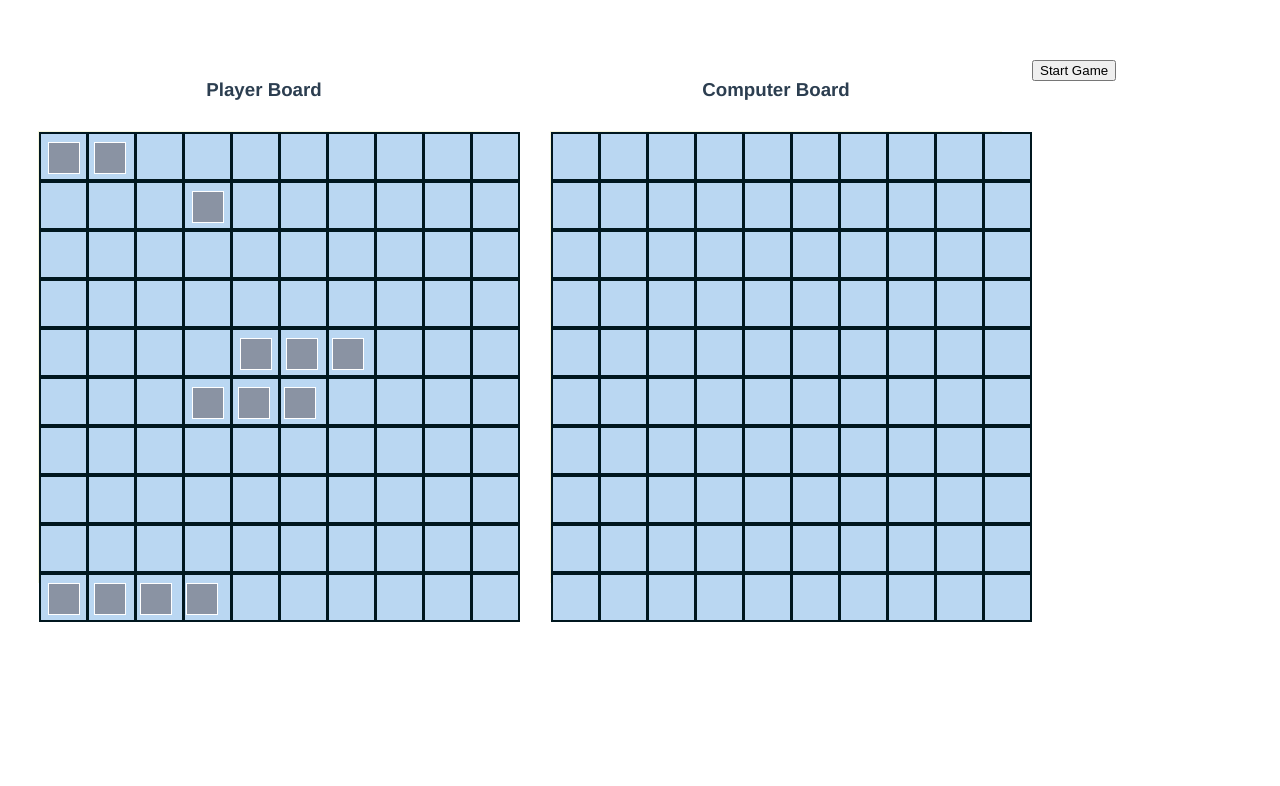
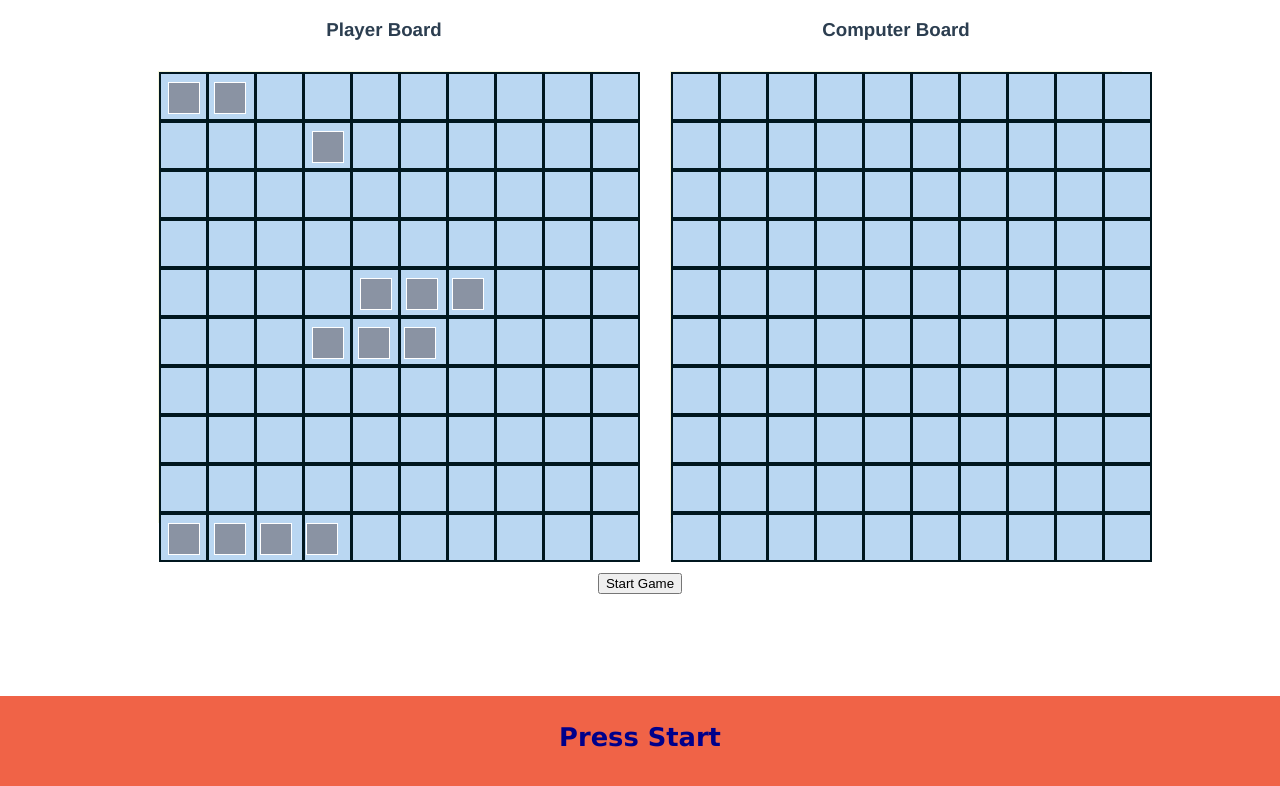
Before and after one commit to miradii/battleship, a Vue app: page / in a window 1280 px wide. Shown: the top 786 px of the page. Built offline with nearby package versions, Linux system fonts and the light colour scheme.

Commit message:
extracted game component from app.vue

```diff
--- a/src/App.vue
+++ b/src/App.vue
@@ -1,126 +1,28 @@
 <template>
-  <div class="boards">
-    <div>
-      <h3>Player Board</h3>
-      <GameBoard
-        :gameboard="playerboard"
-        :isPlayerBoard="true"
-        :gameState="state"
-        :key="playerKey"
-      />
-    </div>
-    <div>
-      <h3>Computer Board</h3>
-      <GameBoard
-        :gameboard="comboard"
-        :isPlayerBoard="false"
-        :gameState="state"
-        @shot="handleRound"
-        :key="comKey"
-      />
-    </div>
-    <div class="controls">
-      <button v-if="state.over" @click="handleStart" id="startBtn">
-        New Game
-      </button>
-      <button v-if="state.playing" id="stopBtn" @click="handleStop">
-        Stop Game
-      </button>
-      <button v-if="state.paused" id="stopBtn" @click="handleStart">
-        Start Game
-      </button>
-    </div>
-  </div>
+  <Game />
 </template>
 
 <script>
-import { startGame } from "./gameobjects/Game";
-import GameBoard from "./components/GameBoard.vue";
-import { ref } from "@vue/reactivity";
-import { watch } from "@vue/runtime-core";
-
+import Game from "./components/Game.vue";
 export default {
   name: "App",
-  components: {
-    GameBoard,
-  },
-  setup() {
-    // put everything we get from a game object on a ref so they are reactive
-    let playerboard = ref(null);
-    let comboard = ref(null);
-    let state = ref(null);
-    let game = startGame();
-    let { player, comPlayer, gameState } = game;
-    playerboard.value = comPlayer.enemyBoard;
-    comboard.value = player.enemyBoard;
-    state.value = gameState;
-    //By updating these keys we can rerender a component
-    let playerKey = ref(true);
-    let comKey = ref(true);
-
-    //clickHandlers
-    const handleRound = (x, y) => {
-      console.log("here");
-      player.play(x, y);
-      comPlayer.play();
-      (comKey.value = !comKey.value), (playerKey.value = !comKey.value);
-    };
-    watch(state, () => {
-      (comKey.value = !comKey.value), (playerKey.value = !comKey.value);
-    });
-    const handleStart = () => {
-      if (state.value.paused) {
-        state.value = {
-          playing: true,
-          paused: false,
-          over: false,
-        };
-      } else {
-        game = startGame();
-        const {
-          player: newplayer,
-          comPlayer: newcomPlayer,
-          gameState: newgameState,
-        } = game;
-        player = newplayer;
-        comPlayer = newcomPlayer;
-        gameState = newgameState;
-        playerboard.value = comPlayer.enemyBoard;
-        comboard.value = player.enemyBoard;
-        state.value = gameState;
-      }
-    };
-    const handleStop = () => {
-      state.value = {
-        playing: false,
-        paused: false,
-        over: true,
-      };
-    };
-    return {
-      playerboard,
-      comboard,
-      handleRound,
-      playerKey,
-      comKey,
-      state,
-      handleStart,
-      handleStop,
-    };
-  },
+  components: { Game },
 };
 </script>
 
 <style>
+body,
+html {
+  margin: 0;
+  padding: 0;
+  width: 100vw;
+  height: 100vh;
+}
 #app {
   font-family: Avenir, Helvetica, Arial, sans-serif;
   -webkit-font-smoothing: antialiased;
   -moz-osx-font-smoothing: grayscale;
   text-align: center;
   color: #2c3e50;
-  margin-top: 60px;
-}
-.boards {
-  display: flex;
 }
 </style>
--- /dev/null
+++ b/src/components/Game.vue
@@ -0,0 +1,144 @@
+<template>
+  <div class="boards">
+    <div>
+      <h3>Player Board</h3>
+      <GameBoard
+        :gameboard="playerboard"
+        :isPlayerBoard="true"
+        :gameState="state"
+        :key="playerKey"
+      />
+    </div>
+    <div>
+      <h3>Computer Board</h3>
+      <GameBoard
+        :gameboard="comboard"
+        :isPlayerBoard="false"
+        :gameState="state"
+        @shot="handleRound"
+        :key="comKey"
+      />
+    </div>
+  </div>
+  <div class="controls">
+    <button v-if="state.over" @click="handleStart" id="startBtn">
+      New Game
+    </button>
+    <button v-if="state.playing" id="stopBtn" @click="handleStop">
+      Stop Game
+    </button>
+    <button v-if="state.paused" id="stopBtn" @click="handleStart">
+      Start Game
+    </button>
+  </div>
+  <Hud :message="hudMessage" />
+</template>
+
+<script>
+import { startGame } from "../gameobjects/Game";
+import GameBoard from "./GameBoard.vue";
+import Hud from "./Hud.vue";
+import { ref } from "@vue/reactivity";
+import { watch } from "@vue/runtime-core";
+export default {
+  name: "Game",
+  components: {
+    Hud,
+    GameBoard,
+  },
+  setup() {
+    // put everything we get from a game object on a ref so they are reactive
+    let playerboard = ref(null);
+    let comboard = ref(null);
+    let state = ref(null);
+    let hudMessage = ref("Press Start");
+    let game = startGame();
+    let { player, comPlayer, gameState } = game;
+    playerboard.value = comPlayer.enemyBoard;
+    comboard.value = player.enemyBoard;
+    state.value = gameState;
+    //By updating these keys we can rerender a component
+    let playerKey = ref(true);
+    let comKey = ref(true);
+
+    //clickHandlers
+    const handleRound = (x, y) => {
+      player.play(x, y);
+      comPlayer.play();
+      (comKey.value = !comKey.value), (playerKey.value = !comKey.value);
+      if (comPlayer.enemyBoard.areAllShipSunk()) {
+        state.value = {
+          playing: false,
+          paused: false,
+          over: true,
+        };
+        hudMessage.value = "You Lost, Maybe Next Time :(";
+        (comKey.value = !comKey.value), (playerKey.value = !comKey.value);
+      }
+      if (player.enemyBoard.areAllShipSunk()) {
+        state.value = {
+          playing: false,
+          paused: false,
+          over: true,
+        };
+        hudMessage.value = "You Win. Congratualtions :)";
+        (comKey.value = !comKey.value), (playerKey.value = !comKey.value);
+      }
+    };
+    watch(state, () => {
+      (comKey.value = !comKey.value), (playerKey.value = !comKey.value);
+    });
+    const handleStart = () => {
+      if (state.value.paused) {
+        state.value = {
+          playing: true,
+          paused: false,
+          over: false,
+        };
+      } else {
+        game = startGame();
+        const {
+          player: newplayer,
+          comPlayer: newcomPlayer,
+          gameState: newgameState,
+        } = game;
+        player = newplayer;
+        comPlayer = newcomPlayer;
+        gameState = newgameState;
+        playerboard.value = comPlayer.enemyBoard;
+        comboard.value = player.enemyBoard;
+        state.value = gameState;
+      }
+    };
+    const handleStop = () => {
+      state.value = {
+        playing: false,
+        paused: false,
+        over: true,
+      };
+    };
+    return {
+      playerboard,
+      comboard,
+      handleRound,
+      playerKey,
+      comKey,
+      state,
+      handleStart,
+      handleStop,
+      hudMessage,
+    };
+  },
+};
+</script>
+
+<style>
+.boards {
+  display: flex;
+  justify-content: center;
+  width: 100%;
+}
+.controls {
+  margin: 20px 20px;
+}
+</style>
--- a/src/components/GameBoard.vue
+++ b/src/components/GameBoard.vue
@@ -27,9 +27,9 @@
       >
         <span class="missed" v-if="cell == -Infinity"> &#9675;</span>
         <span class="sunk" v-else-if="cell < 0">&#10008;</span>
-        <span v-if="isShipCell(cell, xIndex, yIndex)">
-          <Ship draggable="true" :ship="getShip(cell)"
-        /></span>
+        <div v-if="isShipCell(cell, xIndex, yIndex)">
+          <Ship draggable="true" :ship="getShip(cell)" />
+        </div>
       </div>
       <br />
     </div>
--- /dev/null
+++ b/src/components/Hud.vue
@@ -0,0 +1,30 @@
+<template>
+  <div class="hud">
+    <h3 class="message">
+      {{ message }}
+    </h3>
+  </div>
+</template>
+
+<script>
+export default {
+  props: ["message"],
+};
+</script>
+
+<style scoped>
+.hud {
+  background: hsla(10, 85%, 61%, 1);
+  color: darkblue;
+  font-family: "Lucida Sans", "Lucida Sans Regular", "Lucida Grande",
+    "Lucida Sans Unicode", Geneva, Verdana, sans-serif;
+  font-size: 22px;
+  width: 100%;
+  height: 13%;
+  position: fixed;
+  margin-top: 0;
+  margin-left: 0;
+  margin-right: 0;
+  bottom: 0;
+}
+</style>
```
